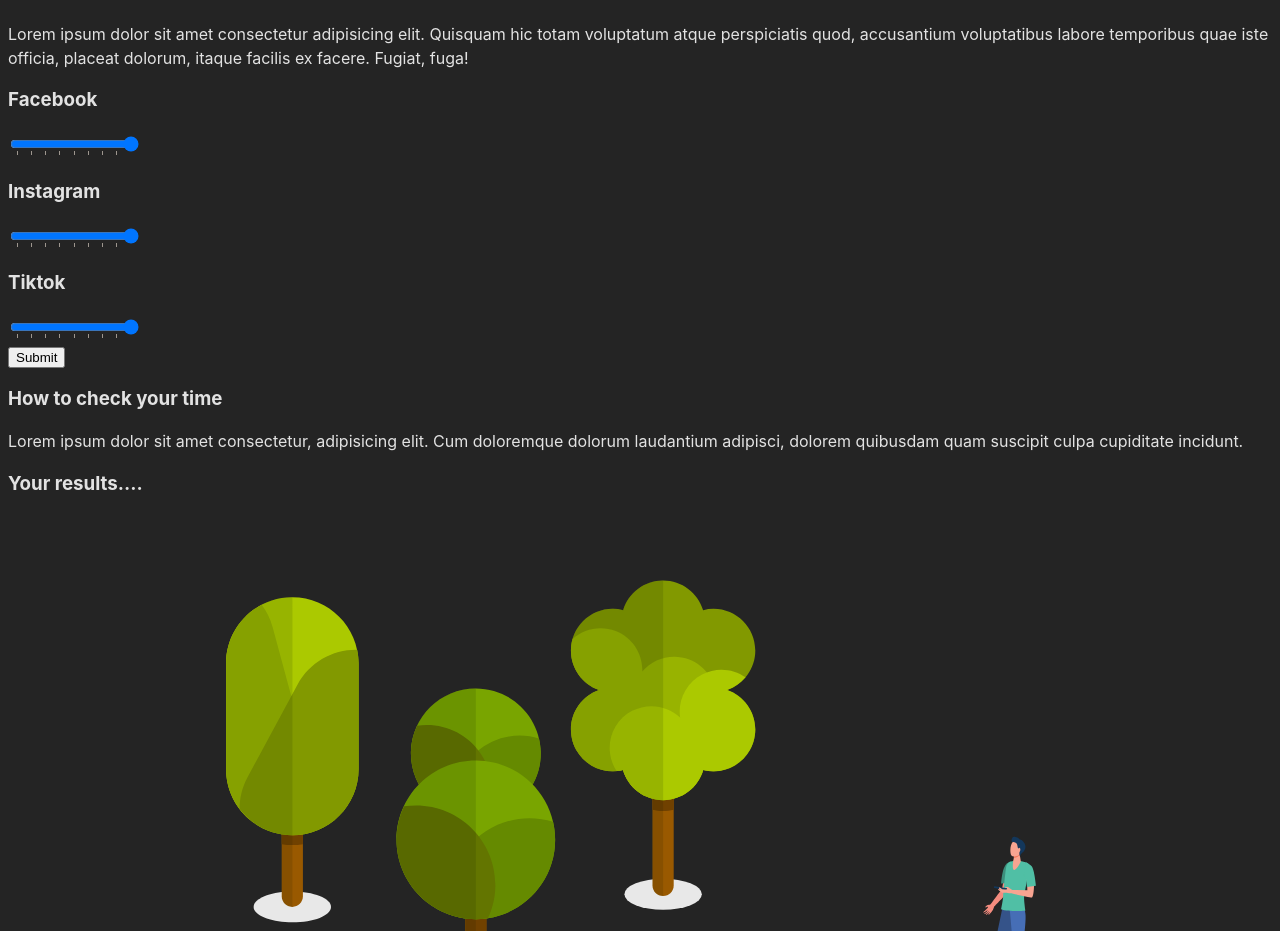
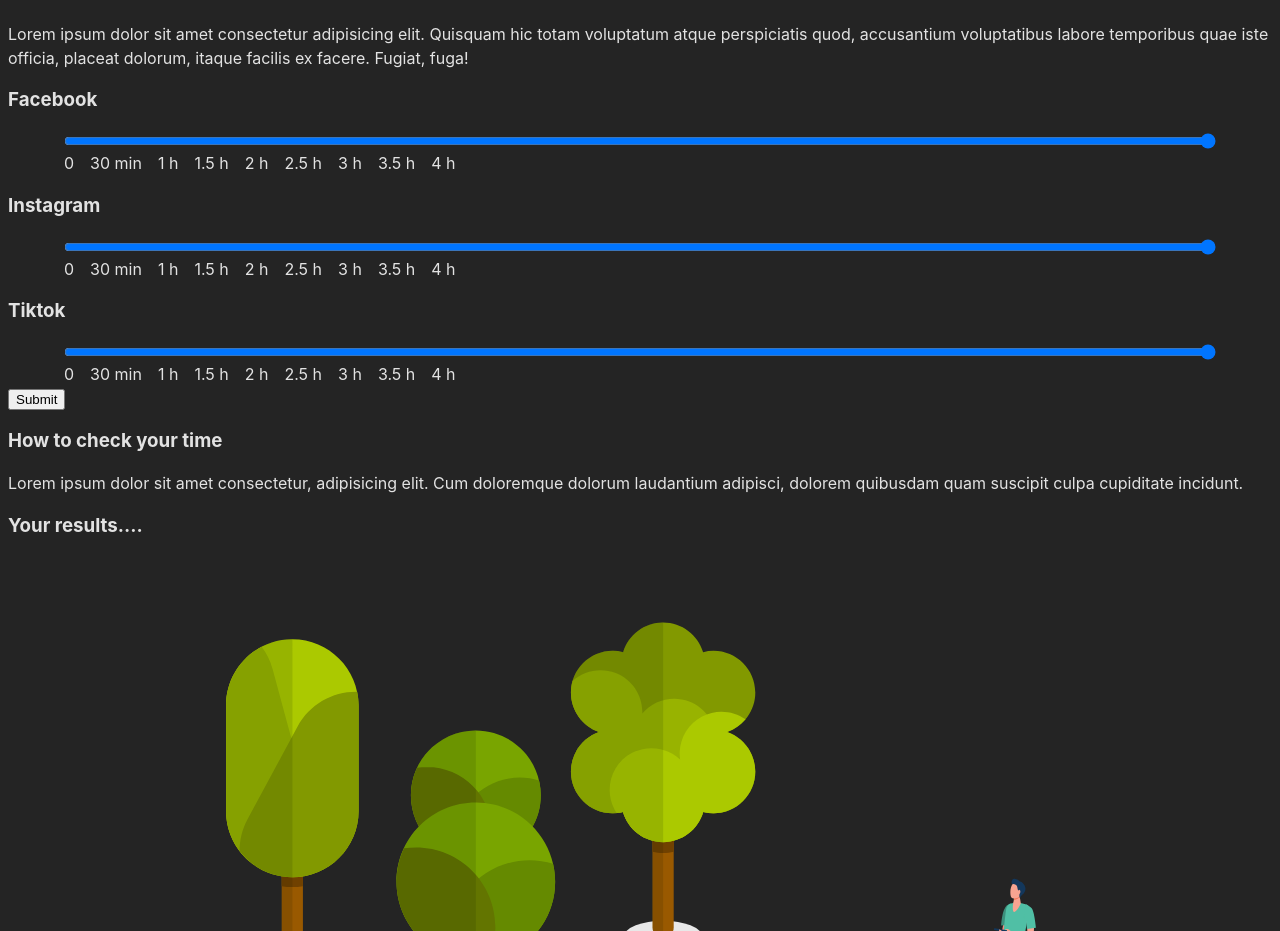
Before and after one commit to jannajenna/co2-pro, a React (Vite) app: page / in a window 1280 px wide. Shown: the part 1028-1959 px from the top of the page. Built offline with nearby package versions, Linux system fonts and the light colour scheme.

Commit message:
some styling dont but working poorly

```diff
--- a/package.json
+++ b/package.json
@@ -9,6 +9,9 @@
     "preview": "vite preview"
   },
   "dependencies": {
+    "@emotion/react": "^11.10.5",
+    "@emotion/styled": "^11.10.5",
+    "@mui/material": "^5.10.15",
     "react": "^18.2.0",
     "react-dom": "^18.2.0"
   },
--- a/src/components/Slide.jsx
+++ b/src/components/Slide.jsx
@@ -1,17 +1,23 @@
 function Slide() {
+  function getNumber() {
+    let val = 0;
+    val = document.querySelector("input").value;
+    return val;
+  }
   return (
     <div className="slide">
-      <input type="range" min="0" max="8" steps="16" list="ticks" />
-      <datalist id="ticks">
-        <option value="0"></option>
-        <option value="1"></option>
-        <option value="2"></option>
-        <option value="3"></option>
-        <option value="4"></option>
-        <option value="5"></option>
-        <option value="6"></option>
-        <option value="7"></option>
-      </datalist>
+      <input type="range" min="0" max="4" step=".5" name="timeSpent" />
+      <ul className="range-labels">
+        <li>0</li>
+        <li>30 min</li>
+        <li>1 h</li>
+        <li>1.5 h</li>
+        <li>2 h</li>
+        <li>2.5 h</li>
+        <li>3 h</li>
+        <li>3.5 h</li>
+        <li>4 h</li>
+      </ul>
     </div>
   );
 }
--- a/src/index.scss
+++ b/src/index.scss
@@ -1 +1,2 @@
 @import "./sass/base/reset.scss";
+@import "./sass/components/slider.scss";
--- a/src/sass/components/slider.scss
+++ b/src/sass/components/slider.scss
@@ -0,0 +1,16 @@
+.range-labels {
+  display: flex;
+  gap: 1rem;
+  list-style: none;
+  padding: 0;
+  margin: 0;
+  width: 90vw;
+}
+
+.slide {
+  display: grid;
+  justify-items: center;
+  input {
+    width: 90vw;
+  }
+}
```
Also changed, not shown: 1 other file (tests, documents, lock files or other folders).
